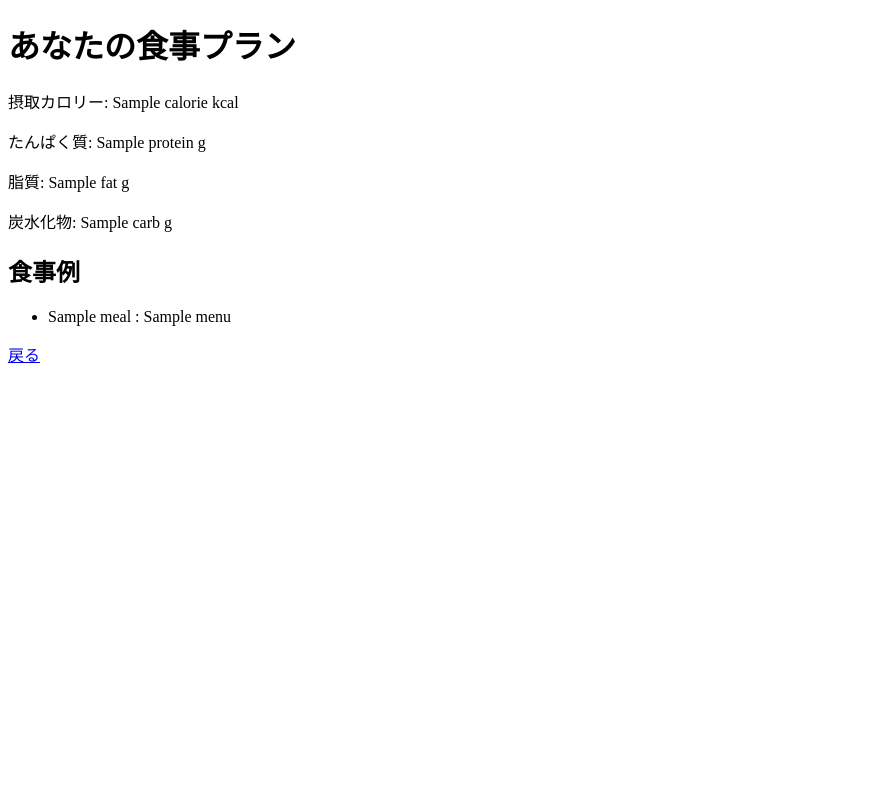
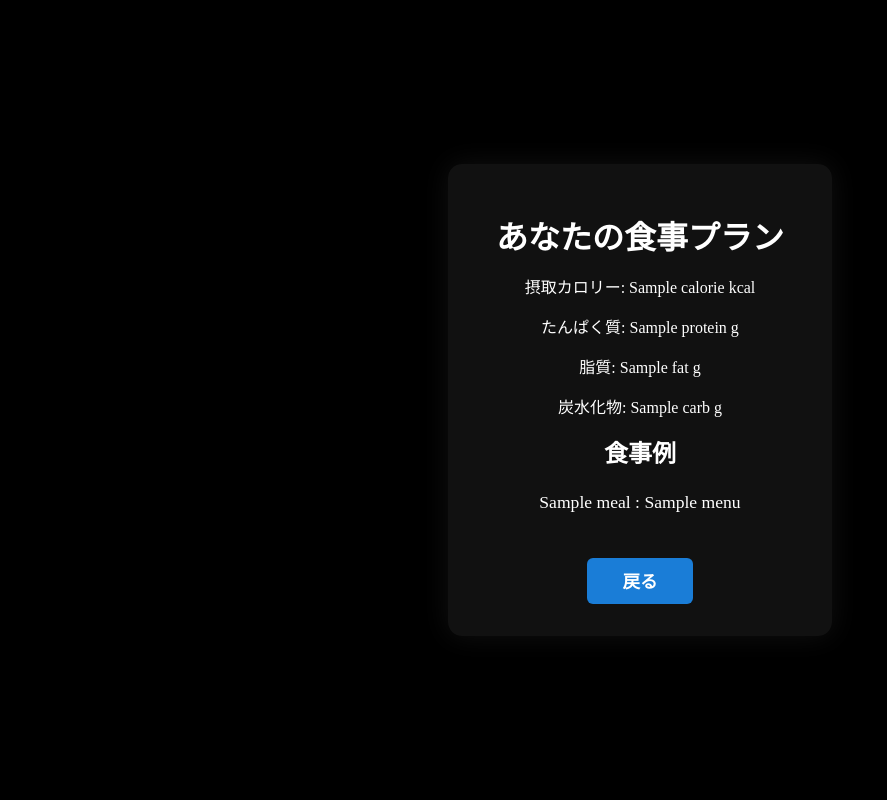
Before and after one commit to concistencyisimportant/my-flask-app, a Flask app: template templates/result.html in a window 1280 px wide. Shown: the whole page, without its empty margins (0-887 px from the left). Run offline with Flask 3, Linux system fonts and the light colour scheme; the template is opened without the code that fills it: most values are stand-ins (such as "Sample title", 1, 10 or a date in 2020).

Commit message:
Update result.html words middle, black

```diff
--- a/templates/result.html
+++ b/templates/result.html
@@ -3,8 +3,54 @@
 <head>
     <meta charset="UTF-8">
     <title>食事プランの結果</title>
+    <style>
+        body {
+            background: #000;
+            color: #fff;
+            min-height: 100vh;
+            margin: 0;
+            display: flex;
+            justify-content: center;
+            align-items: center;
+        }
+        .center-box {
+            text-align: center;
+            background: rgba(18,18,18,0.96);
+            border-radius: 14px;
+            box-shadow: 0 0 28px #111;
+            padding: 2em 3em;
+        }
+        h1, h2 {
+            margin-top: 0.5em;
+            margin-bottom: 0.5em;
+        }
+        ul {
+            list-style: none;
+            padding: 0;
+        }
+        li {
+            padding: 0.4em 0;
+            font-size: 1.1em;
+        }
+        a {
+            display: inline-block;
+            padding: 0.6em 2em;
+            margin-top: 1.2em;
+            text-decoration: none;
+            color: #fff;
+            background: #1a7dd7;
+            border-radius: 6px;
+            font-weight: bold;
+            font-size: 1.1em;
+            transition: background 0.26s;
+        }
+        a:hover {
+            background: #125089;
+        }
+    </style>
 </head>
 <body>
+    <div class="center-box">
         <h1>あなたの食事プラン</h1>
         <p>摂取カロリー: {{ schedule.calorie }} kcal</p>
         <p>たんぱく質: {{ schedule.protein }} g</p>
@@ -17,5 +63,6 @@
         {% endfor %}
         </ul>
         <a href="/">戻る</a>
+    </div>
 </body>
 </html>
```
Lines whose indentation alone changed are shown as unchanged.
